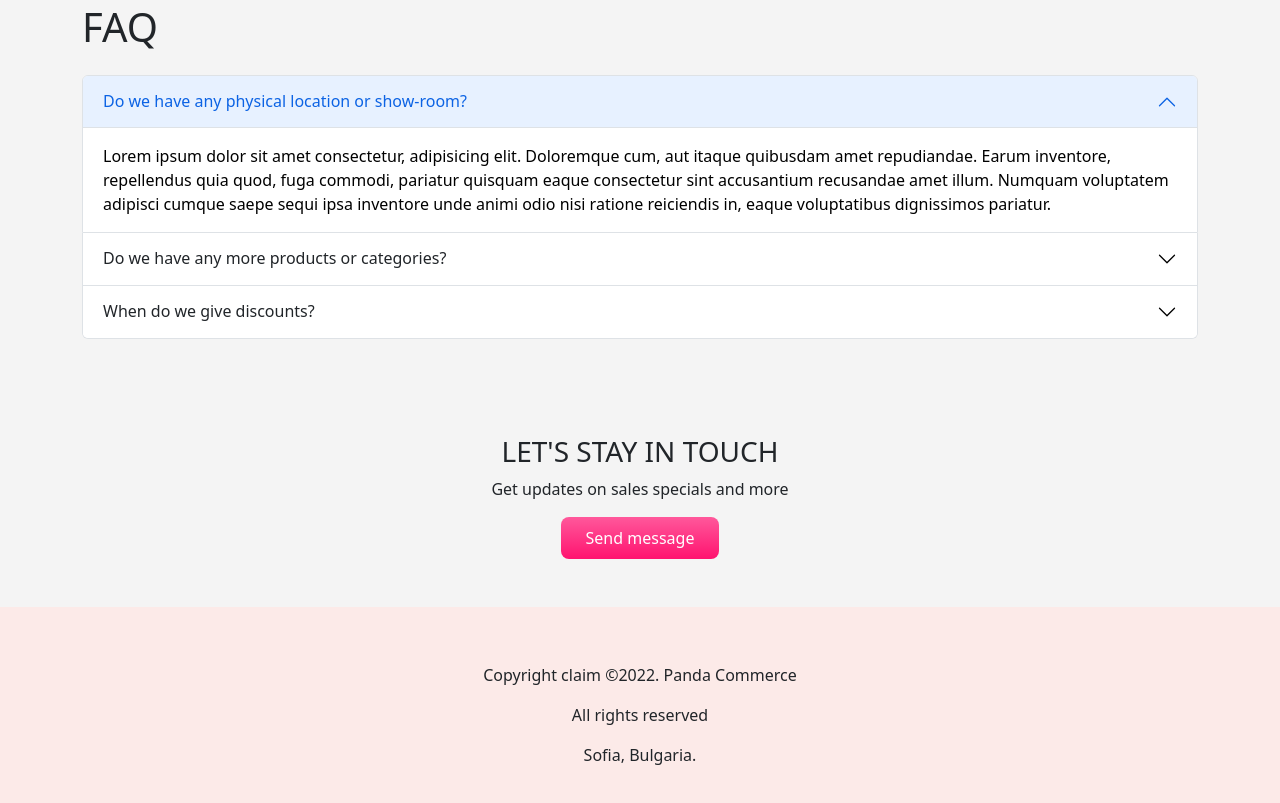
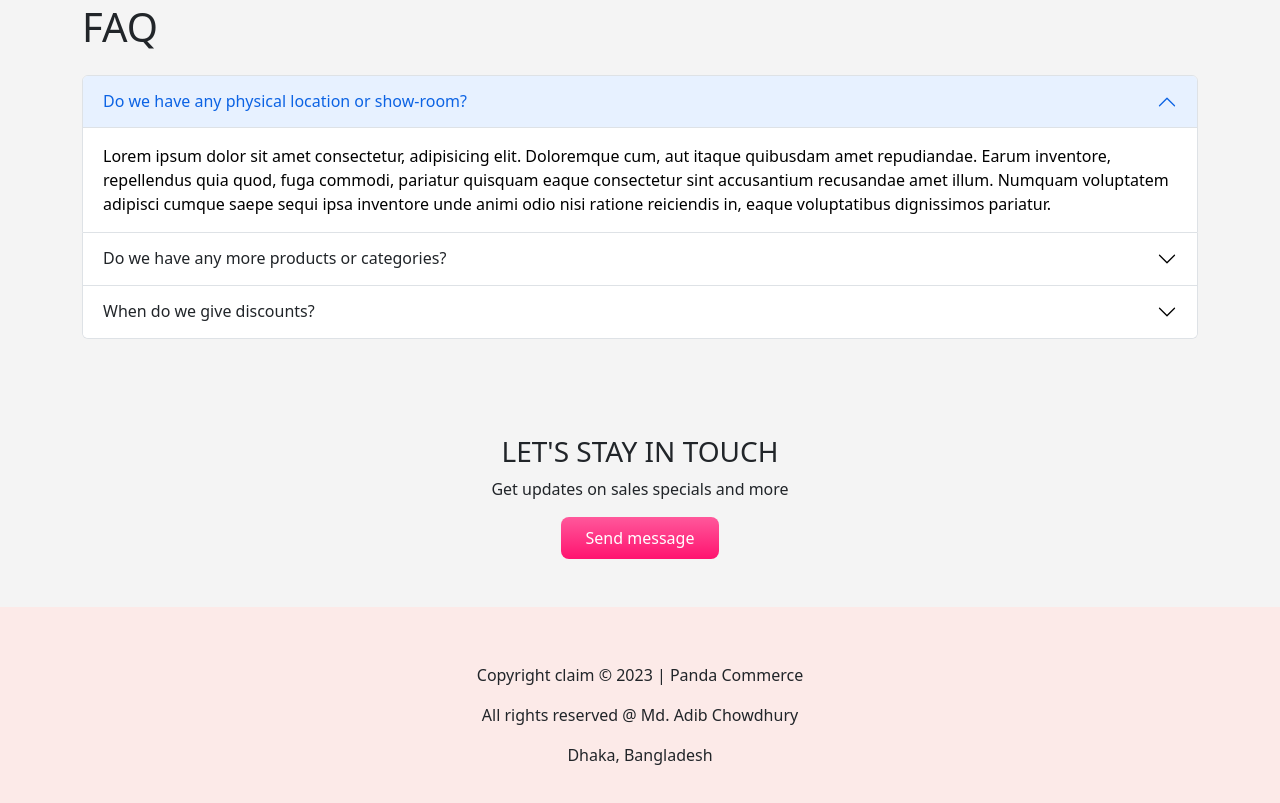
Before and after one commit to mdadib300/Panda-commerce, a plain HTML site: page index.html in a window 1280 px wide. Shown: the part 2294-3097 px from the top of the page. Drawn offline with nearby package versions, Linux system fonts and the light colour scheme.

Commit message:
footer text changed

```diff
--- a/index.html
+++ b/index.html
@@ -320,9 +320,9 @@
     <!-- footer -->
     <footer class="p-5 panda-bg-info">
         <div>
-            <p class="text-center mt-2">Copyright claim ©2022. Panda Commerce</p>
-            <p class="text-center mt-2">All rights reserved</p>
-            <p class="text-center mt-2">Sofia, Bulgaria.</p>
+            <p class="text-center mt-2">Copyright claim © 2023 | Panda Commerce</p>
+            <p class="text-center mt-2">All rights reserved @ Md. Adib Chowdhury</p>
+            <p class="text-center mt-2">Dhaka, Bangladesh</p>
         </div>
     </footer>
 
```
